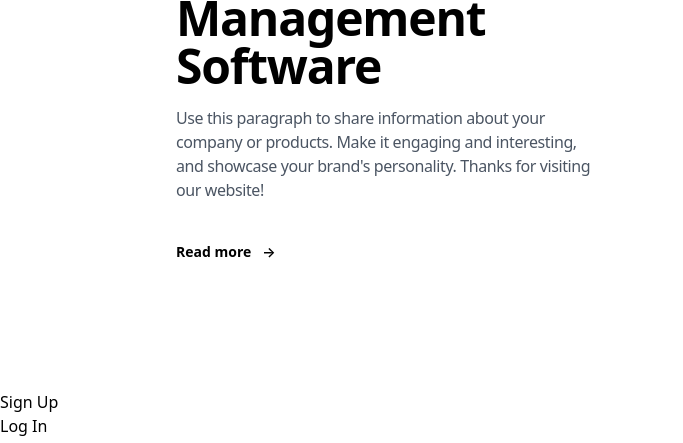
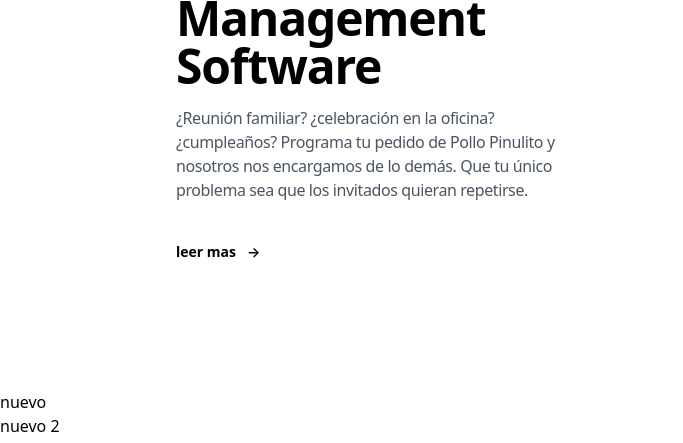
Before and after one commit to Danybrizz0081/Pinulito, a plain HTML site: page index.html in a window 1280 px wide. Shown: the part 722-1165 px from the top of the page, 0-683 px from the left. Drawn offline with nearby package versions, Linux system fonts and the light colour scheme.

Commit message:
cambie texto

```diff
--- a/index.html
+++ b/index.html
@@ -63,12 +63,14 @@
                         Space Management Software
                       </p>
                       <p class="max-w-xl mt-4 text-base tracking-tight text-gray-600">
-                        Use this paragraph to share information about your company or products. Make it engaging and interesting, and showcase your brand's personality. Thanks for visiting our website!
+                        ¿Reunión familiar? ¿celebración en la oficina? ¿cumpleaños? Programa tu pedido de Pollo Pinulito y nosotros nos encargamos de lo demás. Que tu único problema sea que los invitados quieran repetirse.
+
+
                       </p>
                     </div>
                     <div class="flex justify-center gap-3 mt-10 lg:justify-start">
                       <a class="inline-flex items-center justify-center text-sm font-semibold text-black duration-200 hover:text-blue-500 focus:outline-none focus-visible:outline-gray-600" href="#">
-                        <span> Read more &nbsp; → </span>
+                        <span> leer mas &nbsp; → </span>
                       </a>
                     </div>
                   </div>
@@ -95,8 +97,8 @@
 <div class="form">
 
     <ul class="tab-group">
-      <li class="tab active"><a href="#signup">Sign Up</a></li>
-      <li class="tab"><a href="#login">Log In</a></li>
+      <li class="tab active"><a href="#signup">nuevo</a></li>
+      <li class="tab"><a href="#login">nuevo 2</a></li>
     </ul>
 
     <div class="tab-content">
```
